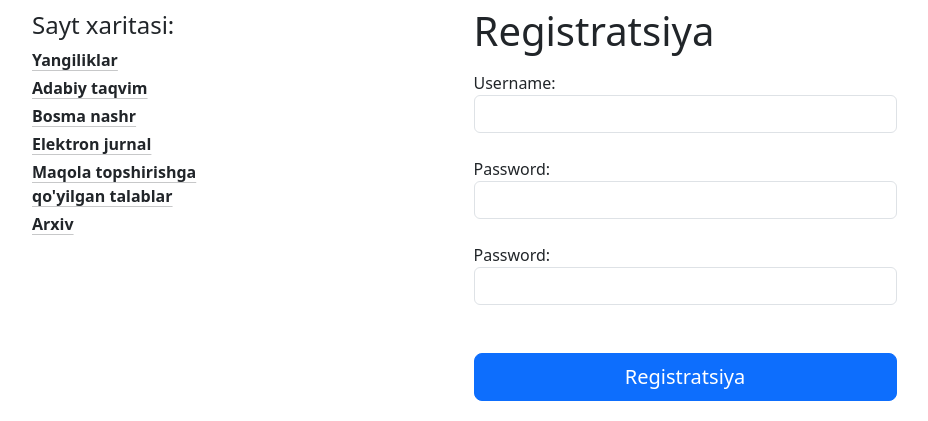
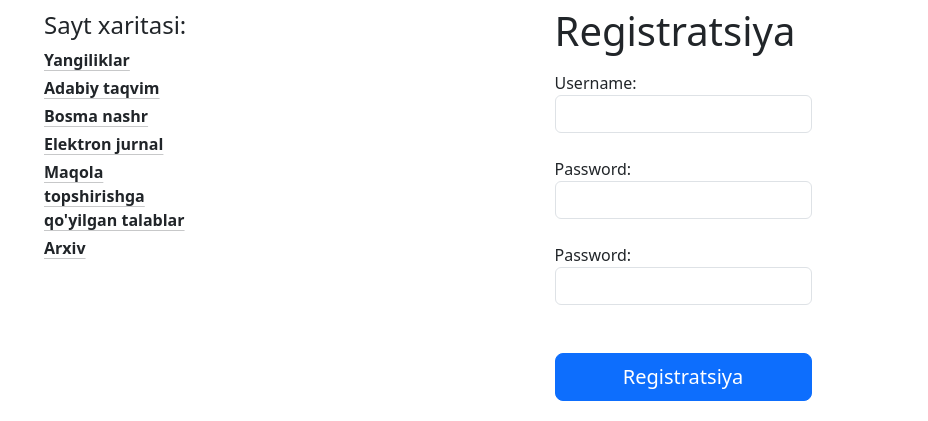
Before and after one commit to XoliqovAbdulbosit/Magazine, a Django app: page /signup/ in a window 1280 px wide. Shown: the part 417-838 px from the top of the page, without its empty margins (50-978 px from the left). Run offline with Django 5.2, Linux system fonts and the light colour scheme.

Commit message:
UI Update

```diff
--- a/templates/base.html
+++ b/templates/base.html
@@ -2,6 +2,7 @@
 <html lang="en">
 <head>
     <meta charset="UTF-8">
+    <meta name="viewport" content="width=device-width, initial-scale=1">
     <link href="https://cdn.jsdelivr.net/npm/bootstrap@5.3.3/dist/css/bootstrap.min.css" rel="stylesheet" crossorigin="anonymous">
     <link rel="stylesheet" href="https://cdn.jsdelivr.net/npm/bootstrap-icons@1.11.3/font/bootstrap-icons.min.css">
     <title>{% block title %}{% endblock %}</title>
@@ -14,7 +15,6 @@
             </a>
 
             <nav class="d-inline-flex mt-2 mt-md-0 ms-md-auto">
-                <a class="me-3 py-2 link-body-emphasis text-decoration-none" href="{% url 'home' %}">Bosh Sahifa</a>
                 <a class="me-3 py-2 link-body-emphasis text-decoration-none" href="{% url 'about' %}">Tahririyat haqida</a>
                 {% if user.is_authenticated %}
                 <a class="me-3 py-2 link-body-emphasis text-decoration-none" href="{% url 'account' %}">Akkaunt</a>
@@ -38,8 +38,8 @@
                 <p>ilmiy-metodik jurnal / научно-методический журнал</p>
             </div>
         </div>
-        <main class="row d-flex flew-nowrap">
-            <div class="col-2 flex flex-column mt-2 flex-shrink-0">
+        <main class="row d-flex flew-nowrap mx-0">
+            <div class="col-12 col-md-2 flex flex-column mt-2 flex-shrink-0">
                 <h4>Sayt xaritasi:</h4>
                 <a href="{% url 'page' 'yangiliklar' %}" class="d-block my-1 fw-bold link-dark link-offset-2 link-underline-opacity-25 link-underline-opacity-100-hover">Yangiliklar</a>
                 <a href="{% url 'page' 'taqvim' %}" class="d-block my-1 fw-bold link-dark link-offset-2 link-underline-opacity-25 link-underline-opacity-100-hover">Adabiy taqvim</a>
@@ -48,7 +48,7 @@
                 <a href="{% url 'talab' %}" class="d-block my-1 fw-bold link-dark link-offset-2 link-underline-opacity-25 link-underline-opacity-100-hover">Maqola topshirishga qo'yilgan talablar</a>
                 <a href="{% url 'page' 'arxiv' %}" class="d-block my-1 fw-bold link-dark link-offset-2 link-underline-opacity-25 link-underline-opacity-100-hover">Arxiv</a>
             </div>
-            <div class="col-10 p-1">
+            <div class="col-12 col-md-10 p-1">
                 {% block content %}
                 {% endblock content %}
             </div>
--- a/templates/file.html
+++ b/templates/file.html
@@ -4,10 +4,10 @@
 
 {% block content %}
 <div class="row">
-    <div class="col-3 d-flex justify-content-center">
+    <div class="col-12 col-md-3 d-flex justify-content-center">
         <img src="{{ file.image.url }}" class="img-fluid rounded" alt="File">
     </div>
-    <div class="col-9">
+    <div class="col-12 col-md-9">
         <h2>{{ file.title }}</h2>
         <p class="mb-0"><i class="bi bi-eye-fill"></i> {{ file.views }}</p>
         <p class="mb-0"><i class="bi bi-calendar3"></i> {{ file.date|date:"d/m/Y" }}</p>
--- a/templates/home.html
+++ b/templates/home.html
@@ -6,7 +6,7 @@
 <h4>Jurnallar</h4>
 <div class="row">
     {% for book in books %}
-    <div class="col-4">
+    <div class="col-6 col-md-4">
         <div class="d-flex justify-content-center">
             <img src="{{ book.image.url }}" class="img-fluid rounded" alt="Kitob rasmi">
         </div>
--- a/templates/page.html
+++ b/templates/page.html
@@ -19,7 +19,7 @@
 </div>
 <div class="row">
     {% for book in books %}
-    <div class="col-4">
+    <div class="col-6 col-md-4">
         <div class="d-flex justify-content-center">
             <img src="{{ book.image.url }}" class="img-fluid rounded" alt="Kitob rasmi">
         </div>
--- a/templates/signin.html
+++ b/templates/signin.html
@@ -4,7 +4,7 @@
 
 {% block content %}
 <main class="d-flex justify-content-center align-items-center">
-    <form class="px-4 w-50" method="post" action="{% url 'signin' %}">
+    <form class="w-auto" method="post" action="{% url 'signin' %}">
         {% if error %}
             <p class="text-danger">{{ error }}</p>
         {% endif %}
--- a/templates/signup.html
+++ b/templates/signup.html
@@ -4,7 +4,7 @@
 
 {% block content %}
 <main class="d-flex justify-content-center align-items-center">
-    <form class="px-4 w-50" method="post" action="{% url 'signup' %}">
+    <form class="w-auto" method="post" action="{% url 'signup' %}">
         {% if errors %}
             {{ errors }}
         {% endif %}
```
